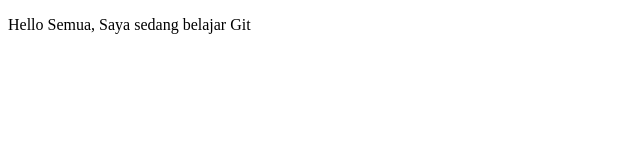
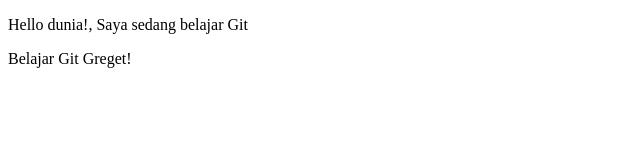
Before and after one commit to Aciath/belajargit, a plain HTML site: page index.html in a window 1280 px wide. Shown: the whole page, without its empty margins (0-640 px from the left). Drawn offline with Linux system fonts and the light colour scheme.

Commit message:
belajar git gereget

```diff
--- a/index.html
+++ b/index.html
@@ -5,6 +5,8 @@
         <title>Belajar Git - Project 01</title>
     </head>
     <body>
-        <p>Hello Semua, Saya sedang belajar Git</p>
+        <p>Hello dunia!, Saya sedang belajar Git</p>
+
+        <p>Belajar Git Greget!</p>
     </body>
 </html>
```
